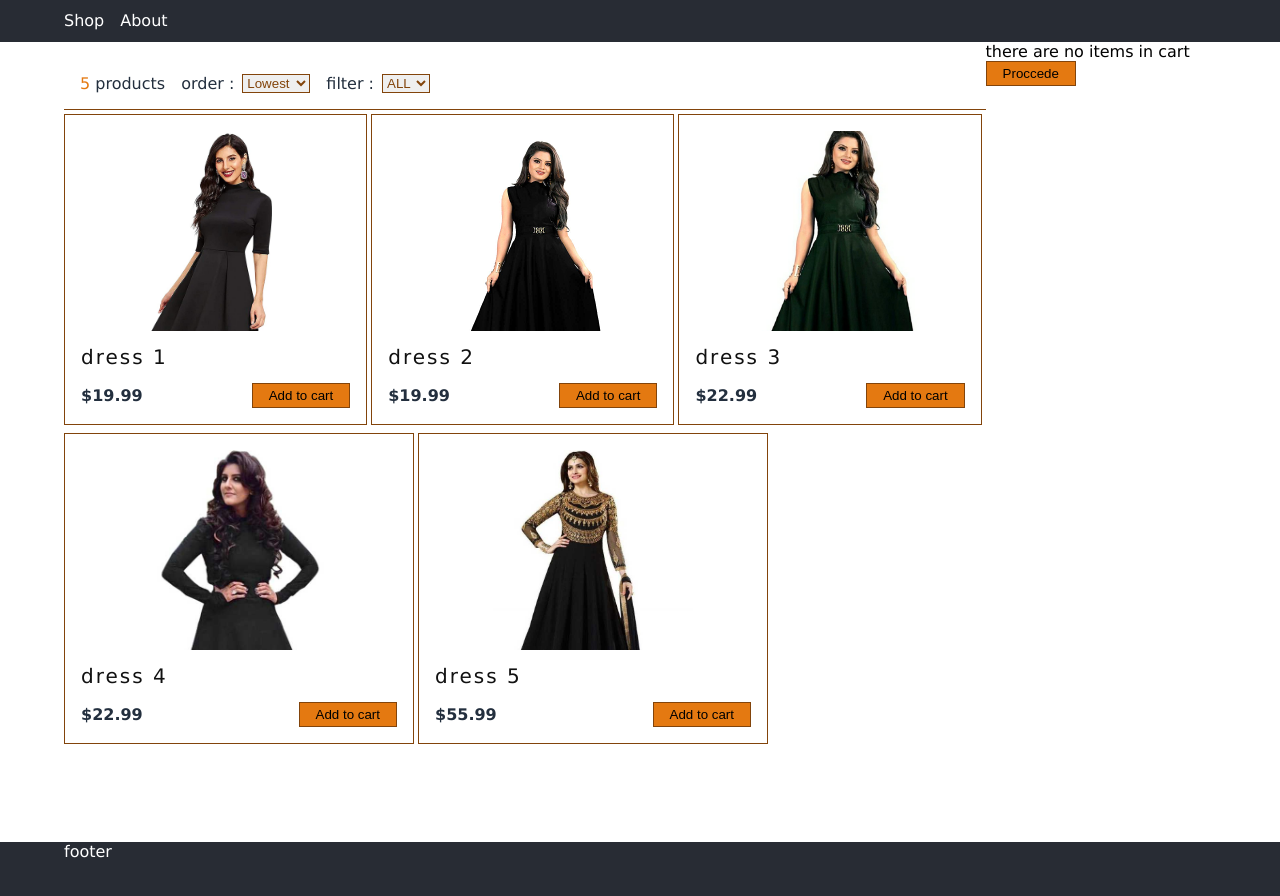
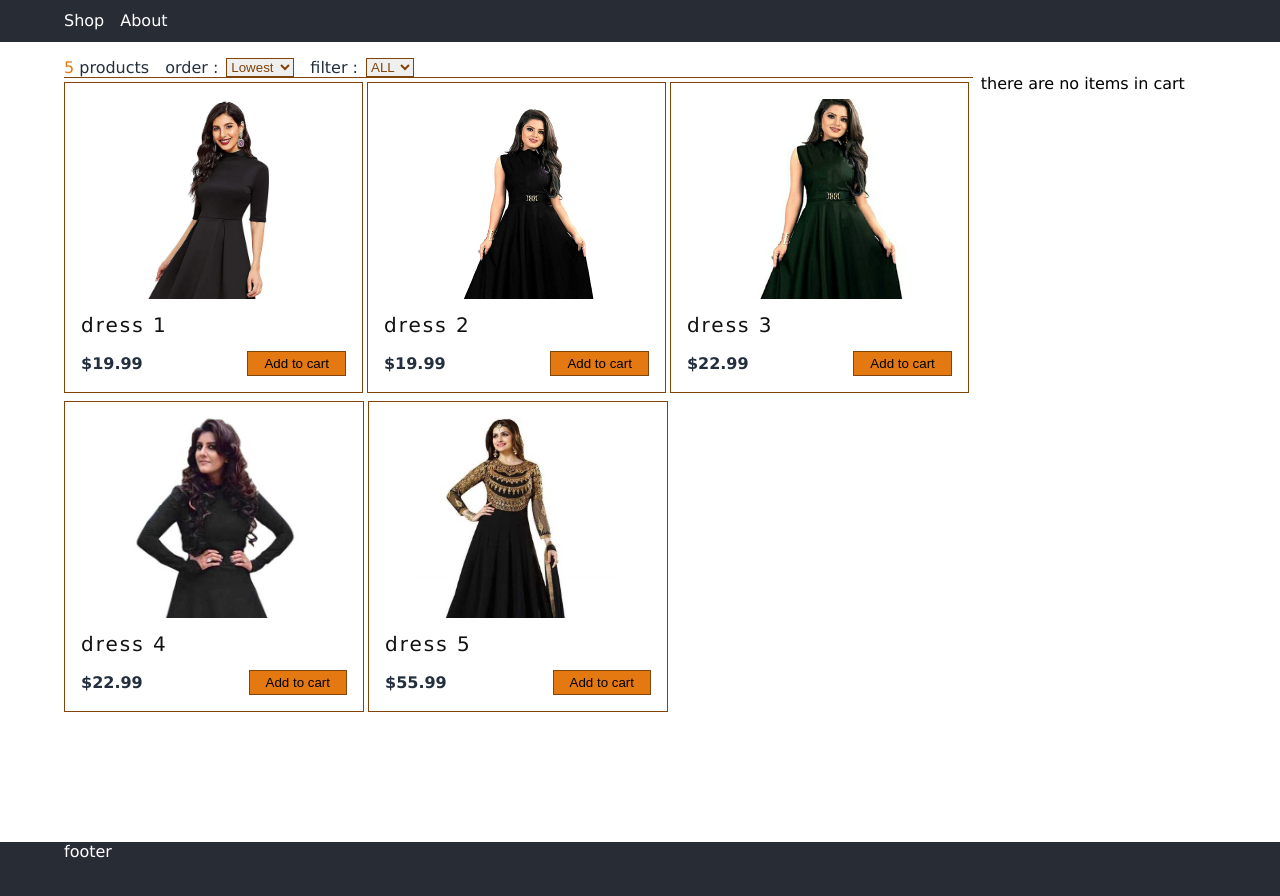
Before and after one commit to Saidfatah/REACT-REDUX-shoping-cart, a React (Create React App) app: page / in a window 1280 px wide. Shown: the top 896 px of the page. Built offline with nearby package versions, Linux system fonts and the light colour scheme.

Commit message:
some refactoring

```diff
--- a/src/Components/Products/Cart.js
+++ b/src/Components/Products/Cart.js
@@ -10,14 +10,18 @@ const Cart=({cartItems,deleteCartItem,proccedeToCheckout,createOrder})=> {
               {cartItems && cartItems.map((item,index)=><CartItem key={index} {...{item,deleteCartItem}} />)}
              <div className="cart__checkout">
                  {
-                     cartItems.length>0 && <p>Total <span>${cartItems.map(item=>item.price * item.quanitity).reduce((a, b)=> a + b , 0)}</span></p>
+                     cartItems.length>0 && <p>Total <span>${cartItems.map(item=>parseFloat(item.price)*item.quanitity).reduce((a, b)=> a + b , 0).toFixed(2)}</span></p>
                  }
-                 <button  className="btn" onClick={e=>{
-                     proccedeToCheckout(e);
-                     setisCheckoutFormVisible(true)
-                 }}>Proccede</button>
+                 {
+                     cartItems.length > 0
+                     ? <button   className="btn" onClick={e=>{
+                         proccedeToCheckout(e);
+                         setisCheckoutFormVisible(true)
+                     }}>Proccede</button>
+                     :null
+                 }
              </div>
-             <Checkout {...{isCheckoutFormVisible, createOrder,setisCheckoutFormVisible}} />
+             <Checkout {...{isCheckoutFormVisible,cartItems, createOrder,setisCheckoutFormVisible}} />
          </div>
      )
 }
--- a/src/Components/Products/CartItem.js
+++ b/src/Components/Products/CartItem.js
@@ -10,7 +10,7 @@ const CartItem=({item,deleteCartItem})=> {
              </div>
              <div >
                 <p  className="cartItem__title">{title}</p>
-                <p  className="cartItem__price"> <span>{quanitity}</span> * {price}</p>
+                <p  className="cartItem__price"> <span>{quanitity}</span> x {price}</p>
                 <button className="btn-grey" onClick={e=>deleteCartItem(_id)}>remove</button>
              </div>
         </div>
--- a/src/Components/Products/Checkout.js
+++ b/src/Components/Products/Checkout.js
@@ -11,6 +11,7 @@ const defaultUserInfo= {
     email:'',
     address:'',
 }
+
 const Checkout=({isCheckoutFormVisible,setisCheckoutFormVisible,cartItems,createOrder})=> {
     const [userInfo, setuserInfo] = useState({...defaultUserInfo})
     const [errs, seterrs] = useState({...defaultErrsObj})
@@ -19,8 +20,9 @@ const Checkout=({isCheckoutFormVisible,setisCheckoutFormVisible,cartItems,create
     const formRef= useRef()
 
     useEffect(() => {
+        if(cartItems && cartItems.length == 0)setisCheckoutFormVisible(false)
          setuserInfo({...defaultUserInfo})
-    }, [isCheckoutFormVisible])
+    }, [isCheckoutFormVisible,cartItems])
 
     const handleChange=(field)=>(e)=>setuserInfo({...userInfo,[field]:e.target.value})
 
--- a/src/Style/App.css
+++ b/src/Style/App.css
@@ -85,7 +85,9 @@ ul{list-style: none;}
 display: flex;
 }
 .cart{
-flex: 1;
+  margin-top: 2rem;
+  padding: 0 .5rem;
+  flex: 1;
 }
 .products{
  flex: 4;
@@ -97,7 +99,6 @@ flex: 1;
 }
 .products__header{
   display: flex;
-  padding: 1rem 1rem;
   margin-top: 1rem;
   border-bottom:1px solid  var(--colorPrimaryDark);
 }
@@ -144,7 +145,7 @@ flex: 1;
   display: flex;
   flex-direction: column;
   justify-content: center;
-  max-width: 350px;
+  max-width: 300px;
   padding: 1rem;
   margin-right: .25rem;
   margin-bottom: .25rem;
@@ -237,8 +238,14 @@ flex: 1;
 .cart__checkout{
   display: flex;
   align-items: center;
+  justify-content: space-between;
+  font-size: .9rem;
+  color: var(--colorBlueGrey);
 }
-
+.cart__checkout span{
+  font-weight: bold;
+  margin-right: 1rem;
+}
 /* #endregion  */
 /* #region checkout form  */
 .form{
```
Also changed, not shown: public/logo192.png (deleted), public/logo512.png (deleted).
